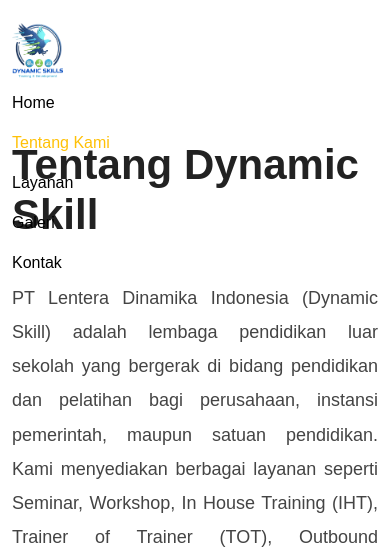
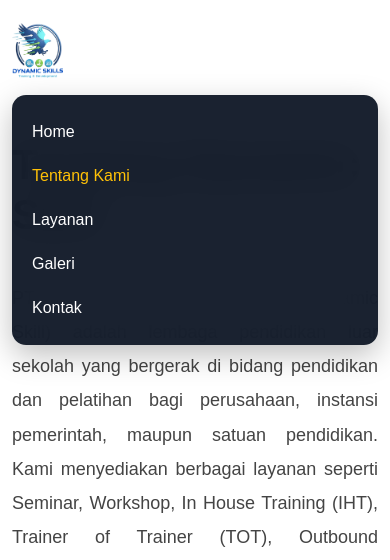
Before and after one commit to Jiefrizal/dynamic-skill, a Flask app: page /about in a window 390 px wide, after a click that opens the changed part. Shown: the top 560 px of the page. Run offline with Flask 3, Linux system fonts and the light colour scheme.

Commit message:
update website Dynamic Skill

```diff
--- a/static/css/style.css
+++ b/static/css/style.css
@@ -542,3 +542,29 @@
         height: 28px;
     }
 }
+/* ==========================================
+   MOBILE NAVBAR MENU
+========================================== */
+
+@media (max-width: 991.98px) {
+
+    .navbar-collapse {
+        margin-top: 12px;
+        background: rgba(17, 25, 40, 0.96);
+        backdrop-filter: blur(18px);
+        -webkit-backdrop-filter: blur(18px);
+        border-radius: 14px;
+        padding: 15px 20px;
+        box-shadow: 0 10px 30px rgba(0,0,0,.25);
+    }
+
+    .navbar-collapse .nav-link {
+        color: #fff !important;
+        padding: 10px 0;
+    }
+
+    .navbar-collapse .nav-link:hover,
+    .navbar-collapse .nav-link.active {
+        color: #ffc107 !important;
+    }
+}
```
